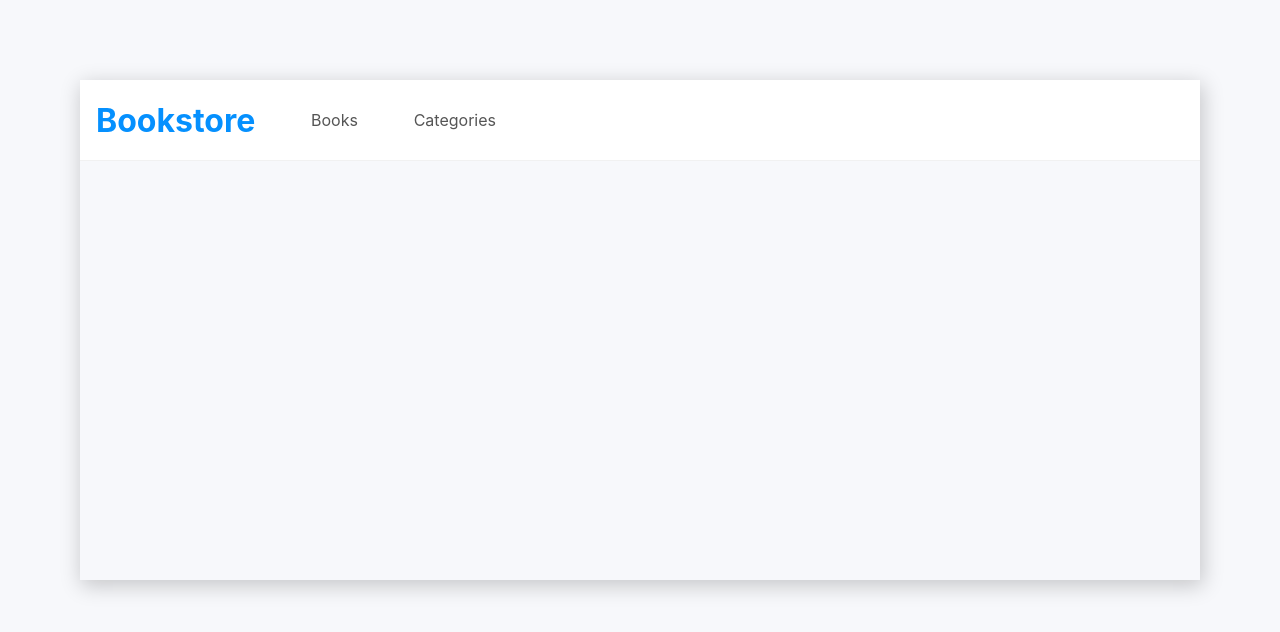
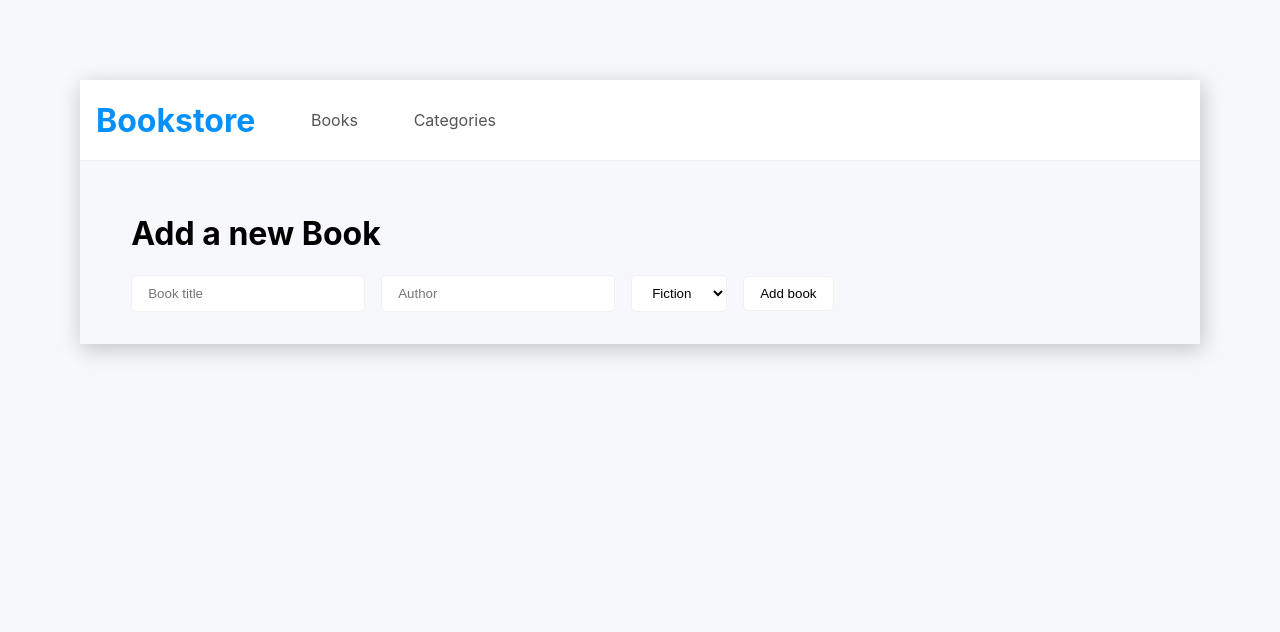
Before and after one commit to ShoiraTa/Bookstore, a React (Create React App) app: page / in a window 1280 px wide. Shown: the top 632 px of the page. Built offline with nearby package versions, Linux system fonts and the light colour scheme.

Commit message:
Add and remove books

```diff
--- a/package.json
+++ b/package.json
@@ -12,6 +12,8 @@
     "react-redux": "^7.2.6",
     "react-router-dom": "^6.0.2",
     "react-scripts": "^3.4.4",
+    "redux": "^4.1.2",
+    "redux-logger": "^3.0.6",
     "web-vitals": "^1.0.1"
   },
   "scripts": {
--- a/src/App.js
+++ b/src/App.js
@@ -1,9 +1,11 @@
 import React from 'react';
 import './App.css';
+import Books from './components/Books';
 
 function App() {
   return (
     <>
+      <Books />
     </>
   );
 }
--- a/src/components/Book.css
+++ b/src/components/Book.css
@@ -31,6 +31,12 @@
   color: #85b0d5;
 }
 
+button {
+  border: none;
+  background-color: #fff;
+  color: #85b0d5;
+}
+
 .actions ul li:not(:last-child) {
   border-right: 1px solid #d3d2d2;
   cursor: pointer;
--- a/src/components/Book.js
+++ b/src/components/Book.js
@@ -1,26 +1,40 @@
 import React from 'react';
 import './Book.css';
 import PropTypes from 'prop-types';
+import { useDispatch } from 'react-redux';
+import { removeBook } from '../redux/books/books';
 
 function Book({ singleBook }) {
+  const dispatch = useDispatch();
+
+  const deleteHandler = () => {
+    dispatch(removeBook(singleBook.id));
+  };
   return (
-    <div className="bookRow">
+    <>
+      <div className="bookRow" key={singleBook.id}>
         <div className="bookInfo">
           <p className="category">{singleBook.category}</p>
           <h1 className="title">
-          {' '}
             {singleBook.title}
           </h1>
           <p className="author">{singleBook.author}</p>
         </div>
         <div className="actions">
           <ul>
-          <li>Comments</li>
-          <li>Remove</li>
-          <li>Edit</li>
+            <li>
+              <button type="submit">Comments</button>
+            </li>
+            <li>
+              <button type="submit" onClick={deleteHandler}> Remove</button>
+            </li>
+            <li>
+              <button type="submit">Edit</button>
+            </li>
           </ul>
         </div>
       </div>
+    </>
   );
 }
 
@@ -29,6 +43,7 @@ Book.propTypes = {
     title: PropTypes.string,
     author: PropTypes.string,
     category: PropTypes.string,
+    id: PropTypes.number,
   }).isRequired,
 };
 
--- a/src/components/Books.js
+++ b/src/components/Books.js
@@ -1,22 +1,16 @@
 import React from 'react';
+import { useSelector } from 'react-redux';
 import Book from './Book';
 import Form from './Form';
 import './Books.css';
 
-const list = [
-  {
-    title: 'Some book',
-    id: 1,
-    author: 'Someone',
-    category: 'Fiction',
-  },
-];
+function Books() {
+  const allBooks = useSelector((state) => state.allBooks);
 
-function Books() {
   return (
     <div className="booksContainer">
-      {list.map((book) => (
-        <Book singleBook={book} key={book.id} />
+      {allBooks.map((book) => (
+        allBooks.length > 0 ? <Book singleBook={book} key={book.id} /> : ''
       ))}
       <div className="formContainer">
         <h1>Add a new Book</h1>
--- a/src/components/Form.css
+++ b/src/components/Form.css
@@ -1,10 +1,14 @@
 .bookInput {
-  width: 500px;
+  width: 200px;
   height: 35px;
   border-radius: 5px;
   border: 1px solid #f1f1f1;
   outline: none;
   padding: 0 1rem;
+}
+
+.bookInput:first-child {
+  margin-right: 1rem;
 }
 
 .bookSelect,
--- a/src/components/Form.js
+++ b/src/components/Form.js
@@ -1,13 +1,45 @@
-import React from 'react';
+import React, { useState } from 'react';
+import { useDispatch } from 'react-redux';
+import { addBook } from '../redux/books/books';
 import './Form.css';
 
 function Form() {
+  const dispatch = useDispatch();
+  const [title, setTitle] = useState('');
+  const [author, setAuthor] = useState('');
+  const [category, setCategory] = useState('');
+
+  const titleHandler = (event) => {
+    setTitle(event.target.value);
+  };
+  const authorHandler = (event) => {
+    setAuthor(event.target.value);
+  };
+  const categoryHandler = (event) => {
+    setCategory(event.target.value);
+  };
+
+  const submitBookToStore = (e) => {
+    e.preventDefault();
+    const newBook = {
+      title,
+      id: Math.round(Math.random() * 1000),
+      author,
+      category,
+    };
+    dispatch(addBook(newBook));
+    setTitle('');
+    setAuthor('');
+  };
+
   return (
-    <form>
-      <input className="bookInput" type="text" placeholder="Book title" />
-      <select className="bookSelect" name="category" placeholder="optiopn">
+    <form onSubmit={submitBookToStore}>
+      <input className="bookInput" type="text" placeholder="Book title" value={title} onChange={titleHandler} required />
+      <input className="bookInput" type="text" placeholder="Author" value={author} onChange={authorHandler} required />
+      <select className="bookSelect" name="category" placeholder="optiopn" value={category} onChange={categoryHandler} required>
         <option value="Fiction">Fiction</option>
         <option value="History">History</option>
+        <option value="History">Manga</option>
       </select>
       <input className="submit" type="submit" value="Add book" />
     </form>
--- a/src/index.css
+++ b/src/index.css
@@ -40,7 +40,6 @@ nav {
 }
 
 .container {
-  height: 500px;
   box-shadow: 2px 5px 20px 1px rgba(0, 5, 5, 0.2);
 }
 
--- a/src/index.js
+++ b/src/index.js
@@ -4,10 +4,13 @@ import './index.css';
 import {
   BrowserRouter as Router, Routes, Route, Link,
 } from 'react-router-dom';
+import { Provider } from 'react-redux';
 import App from './App';
 import Categories from './components/Categories';
+import store from './redux/configureStore/configureStore';
 
 ReactDOM.render(
+  <Provider store={store}>
     <div className="container">
       <Router>
         <header>
@@ -23,6 +26,7 @@ ReactDOM.render(
         </Routes>
 
       </Router>
-  </div>,
+    </div>
+  </Provider>,
   document.getElementById('root'),
 );
--- a/src/redux/books/books.js
+++ b/src/redux/books/books.js
@@ -0,0 +1,29 @@
+const ADD_BOOK = 'ADD_BOOK';
+const REMOVE_BOOK = 'REMOVE_BOOK';
+
+const initialState = [];
+
+export const addBook = (payload) => ({
+  type: ADD_BOOK,
+  payload,
+});
+
+export const removeBook = (payload) => ({
+  type: REMOVE_BOOK,
+  payload,
+});
+
+const booksReducer = (state = initialState, action) => {
+  switch (action.type) {
+    case ADD_BOOK:
+    { return [...state, action.payload]; }
+
+    case REMOVE_BOOK: {
+      return state.filter((book) => book.id !== action.payload);
+    }
+    default:
+      return state;
+  }
+};
+
+export default booksReducer;
--- a/src/redux/configureStore/configureStore.js
+++ b/src/redux/configureStore/configureStore.js
@@ -0,0 +1,10 @@
+import { createStore, combineReducers, applyMiddleware } from 'redux';
+import logger from 'redux-logger';
+import booksReducer from '../books/books';
+
+const reducer = combineReducers({
+  allBooks: booksReducer,
+});
+const store = createStore(reducer, applyMiddleware(logger));
+
+export default store;
```
Also changed, not shown: 1 other file (tests, documents, lock files or other folders). Lines whose indentation alone changed are shown as unchanged.
